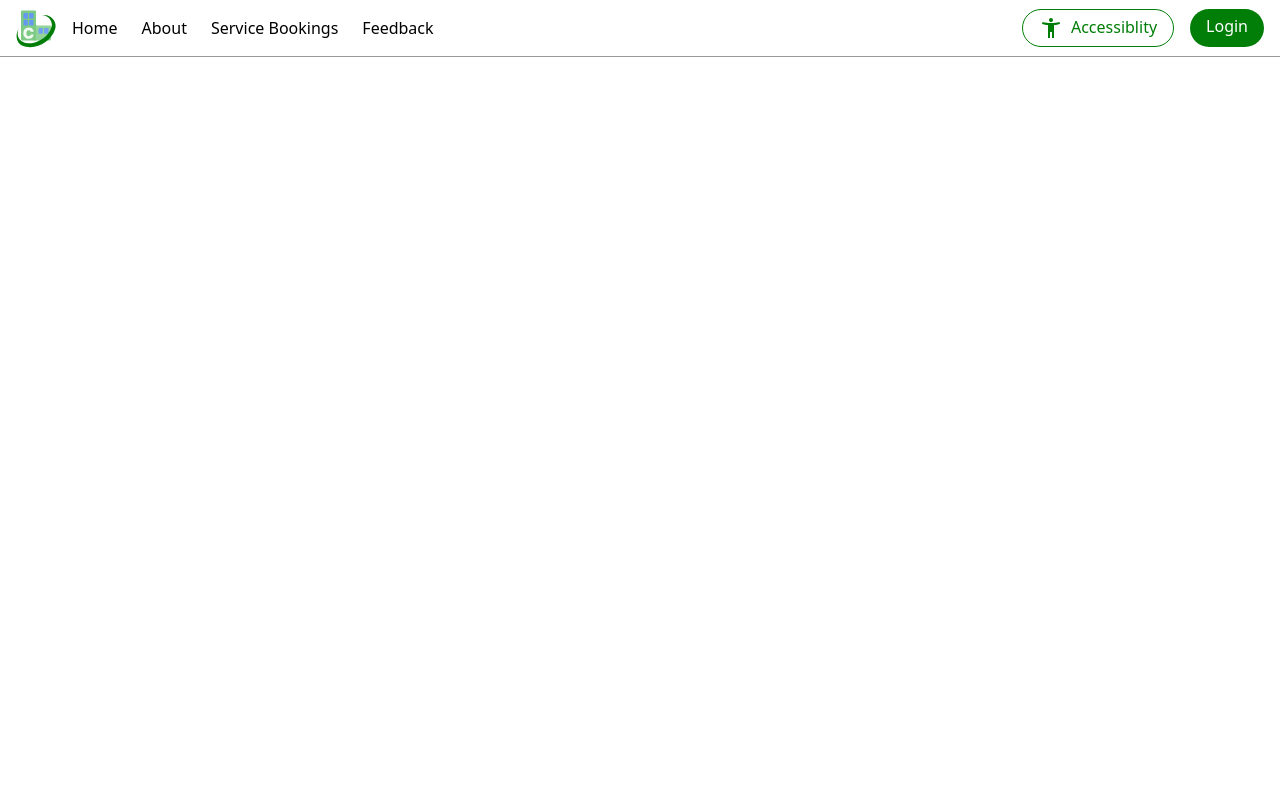
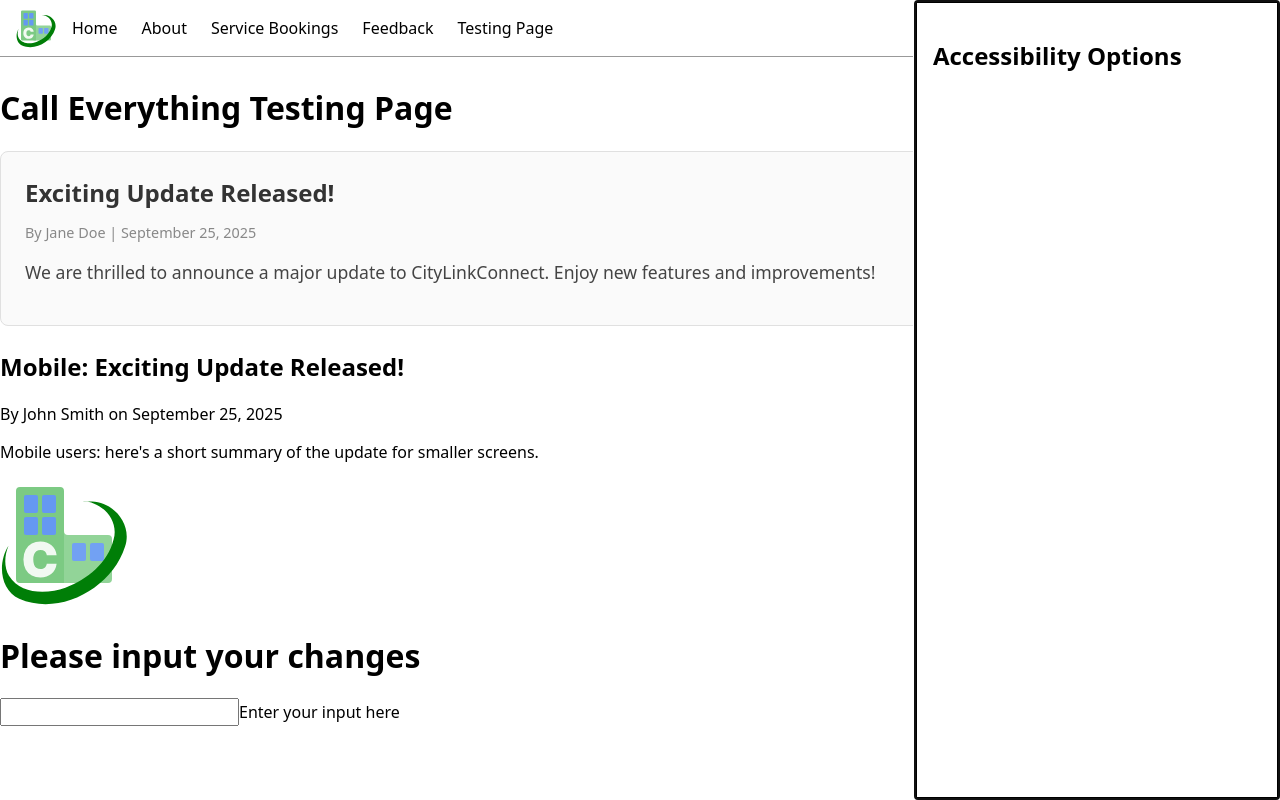
Before and after one commit to JamesRampling/CityLinkConnect, a Vue app: page /call-everything-testing in a window 1280 px wide. Built offline with nearby package versions, Linux system fonts and the light colour scheme.

Commit message:
Add Testing

```diff
--- a/src/App.vue
+++ b/src/App.vue
@@ -15,6 +15,7 @@ const accessibilityPopup = ref<InstanceType<typeof AccessibilityPopup>>();
       <router-link to="/about">About</router-link>
       <router-link to="/bookings">Service Bookings</router-link>
       <router-link to="/feedback">Feedback</router-link>
+      <router-link to="/call-everything-testing">Testing Page</router-link>
     </nav>
     <div class="end-header-buttons">
       <button
@@ -31,7 +32,7 @@ const accessibilityPopup = ref<InstanceType<typeof AccessibilityPopup>>();
     <router-view />
   </main>
 
-  <AccessibilityPopup ref="accessibilityPopup" :target="accessibilityButton!" />
+  <AccessibilityPopup ref="accessibilityPopup" :target="accessibilityButton" />
 </template>
 
 <style scoped>
--- a/src/components/AccessibilityPopup.vue
+++ b/src/components/AccessibilityPopup.vue
@@ -1,7 +1,7 @@
 <script setup lang="ts">
 import { ref } from 'vue';
 
-defineProps<{ target: HTMLElement }>();
+defineProps<{ target?: HTMLElement }>();
 
 const dialogElement = ref<HTMLDialogElement>();
 
--- a/src/components/AnnouncementArticleMobile.vue
+++ b/src/components/AnnouncementArticleMobile.vue
@@ -4,7 +4,7 @@
     <p class="meta">By {{ author }} on {{ date }}</p>
     <p class="summary">{{ summary }}</p>
     <img
-      src="@/assets/announcement-image.jpg"
+      src="/favicon.svg"
       alt="Announcement Image"
       class="announcement-image"
     />
--- a/src/routes/CallEveryThingTestingPage.vue
+++ b/src/routes/CallEveryThingTestingPage.vue
@@ -1,14 +1,48 @@
 <template>
   <div>
+    <h1>Call Everything Testing Page</h1>
+
+    <!-- Desktop announcement -->
     <AnnouncementArticle
       title="Exciting Update Released!"
       author="Jane Doe"
       date="September 25, 2025"
       summary="We are thrilled to announce a major update to CityLinkConnect. Enjoy new features and improvements!"
     />
+
+    <!-- Mobile announcement -->
+    <AnnouncementArticleMobile
+      title="Mobile: Exciting Update Released!"
+      author="John Smith"
+      date="September 25, 2025"
+      summary="Mobile users: here's a short summary of the update for smaller screens."
+    />
+
+    <!-- Accessibility popup (will be shown on mount for testing) -->
+    <AccessibilityPopup ref="accessibilityRef" :target="getDocumentBody()" />
+
+    <!-- Edit info component -->
+    <EditInfo />
   </div>
 </template>
 
 <script setup lang="ts">
+import AccessibilityPopup from '@/components/AccessibilityPopup.vue';
 import AnnouncementArticle from '@/components/AnnouncementArticle.vue';
+import AnnouncementArticleMobile from '@/components/AnnouncementArticleMobile.vue';
+import EditInfo from '@/components/EditInfo.vue';
+import { onMounted, ref } from 'vue';
+
+const accessibilityRef = ref<{ show?: () => void } | null>(null);
+
+function getDocumentBody(): HTMLElement | undefined {
+  return typeof document !== 'undefined' ? document.body : undefined;
+}
+
+onMounted(() => {
+  // call the exposed show() method on the AccessibilityPopup component for testing
+  // AccessibilityPopup requires a `target` prop; pass a dummy element (document.body)
+  // for testing because the prop is typed as HTMLElement.
+  accessibilityRef.value?.show?.();
+});
 </script>
--- a/src/routes/index.ts
+++ b/src/routes/index.ts
@@ -4,6 +4,7 @@ import AboutView from '@/routes/AboutView.vue';
 import AnnouncementView from '@/routes/AnnouncementView.vue';
 import BookingFormView from '@/routes/BookingFormView.vue';
 import BookingsView from '@/routes/BookingsView.vue';
+import CallEveryThingTestingPage from '@/routes/CallEveryThingTestingPage.vue';
 import FeedbackFormView from '@/routes/FeedbackFormView.vue';
 import HomeView from '@/routes/HomeView.vue';
 import LoginView from '@/routes/LoginView.vue';
@@ -15,6 +16,7 @@ const router = createRouter({
     { path: '/', component: HomeView },
     { path: '/about', component: AboutView },
     { path: '/bookings', component: BookingsView },
+    { path: '/call-everything-testing', component: CallEveryThingTestingPage },
     { path: '/booking/:serviceId', component: BookingFormView },
     { path: '/announcement/:id', component: AnnouncementView },
     { path: '/user/:id', component: UserProfileView },
```
Also changed, not shown: 1 other file (tests, documents, lock files or other folders).
